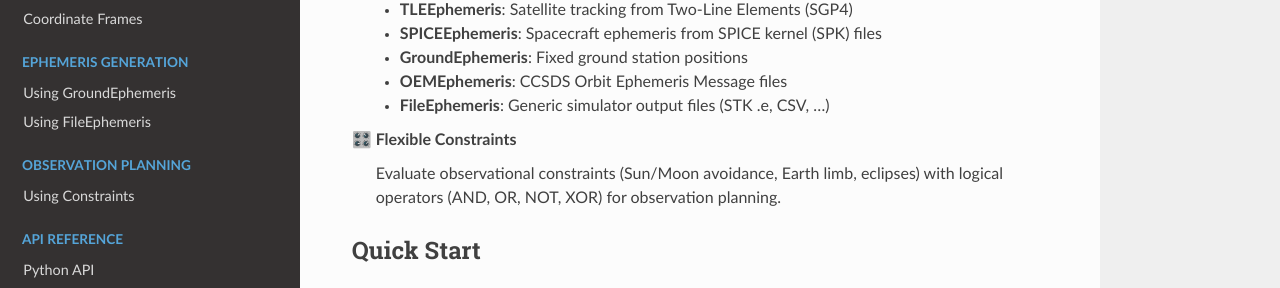
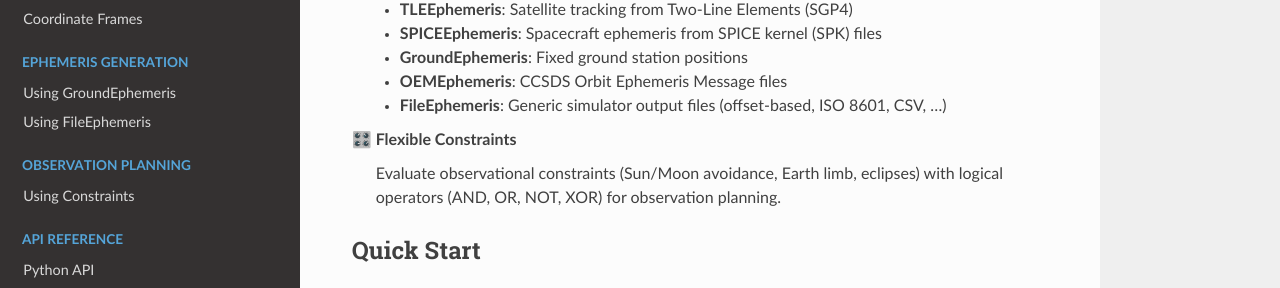
Before and after one commit to CosmicFrontierLabs/rust-ephem, a Sphinx documentation site: the page built from docs/index.rst, in a window 1280 px wide and 900 px high, scrolled down 718 px. Shown: the part 162-450 px from the top of the window. Built offline with Sphinx 7.4.7 and the Read the Docs theme 3.1.0, drawn with Linux system fonts in a browser that asks for light colours; pages that are not in the unit, such as notebooks, are missing from menus; some of the changed text lies outside the part shown.

Commit message:
fix: remove explicit references

```diff
--- a/docs/api.rst
+++ b/docs/api.rst
@@ -381,8 +381,8 @@ Classes
 
 **FileEphemeris**
   Load pre-computed state vectors from a simulator output file and resample to a
-  uniform output grid via Hermite interpolation.  Supports STK ``.e`` files,
-  simple CSV/TSV layouts, and any file where data rows contain seven
+  uniform output grid via Hermite interpolation.  Supports offset-based simulator
+  output, simple CSV/TSV layouts, and any file where data rows contain seven
   whitespace-separated values: ``<time>  <x>  <y>  <z>  <vx>  <vy>  <vz>``.
 
   The coordinate frame, reference epoch, and units are auto-detected from header
--- a/docs/index.rst
+++ b/docs/index.rst
@@ -39,7 +39,7 @@ Key Features
    - **SPICEEphemeris**: Spacecraft ephemeris from SPICE kernel (SPK) files
    - **GroundEphemeris**: Fixed ground station positions
    - **OEMEphemeris**: CCSDS Orbit Ephemeris Message files
-   - **FileEphemeris**: Generic simulator output files (STK .e, CSV, …)
+   - **FileEphemeris**: Generic simulator output files (offset-based, ISO 8601, CSV, …)
 
 🎛️ **Flexible Constraints**
    Evaluate observational constraints (Sun/Moon avoidance, Earth limb, eclipses)
--- a/docs/overview.rst
+++ b/docs/overview.rst
@@ -33,7 +33,7 @@ Core Capabilities
 - **SPICE kernel access** for spacecraft ephemeris from SPK files
 - **Ground observatory ephemeris** for fixed Earth locations
 - **OEM file support** for CCSDS Orbit Ephemeris Messages
-- **Generic file ephemeris** for simulator output (STK .e, CSV, and similar formats)
+- **Generic file ephemeris** for pre-computed simulator output files in various text formats
 - **JPL Horizons integration** for asteroids, comets, and spacecraft
 - **Coordinate transformations** between TEME, ITRS, and GCRS frames
 - **Time system conversions** (TAI, UT1, UTC) with leap seconds
```
Also changed, not shown: docs/ephemeris_file.rst (+11 -10 lines).
